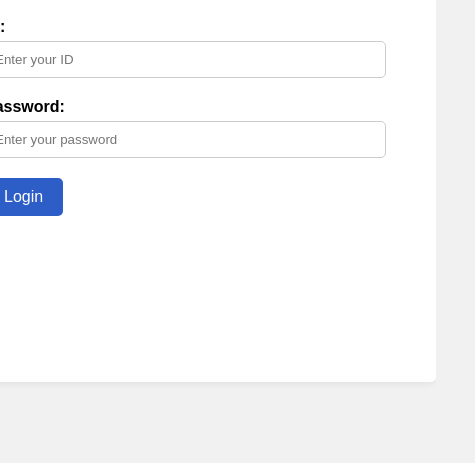
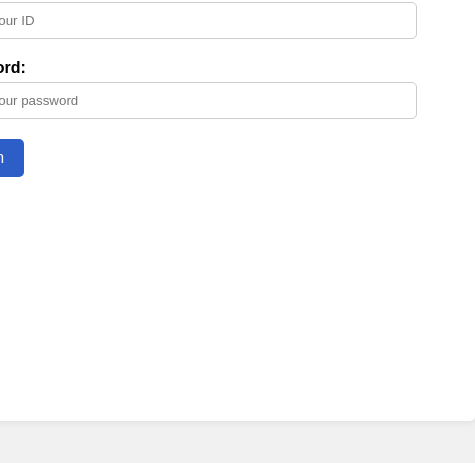
Before and after one commit to Aadarshcodebreaker/admin-test, a plain HTML site: page index.html in a window 390 px wide. Shown: the part 381-844 px from the top of the page, 475 px wide, since content can reach past the window. Drawn offline with Linux system fonts and the light colour scheme.

Commit message:
Update index.html

```diff
--- a/index.html
+++ b/index.html
@@ -92,19 +92,18 @@
     .parainc{
       color: red;
     }
-    @media (max-width: 1000px) {
-  .container {
+      @media (max-width: 1000px) {
+     .container {
     position: absolute;
     top: 50%;
     left: 50%;
     transform: translate(-50%, -50%);
-    height: 50vh;
-    width: 50vh;
+    height: 80vh;
+    width: 80vh;
     max-height: 500px;
     max-width: 500px;
     padding: 30px;
   }}
-
   </style>
   <script>
     function login() {
```
